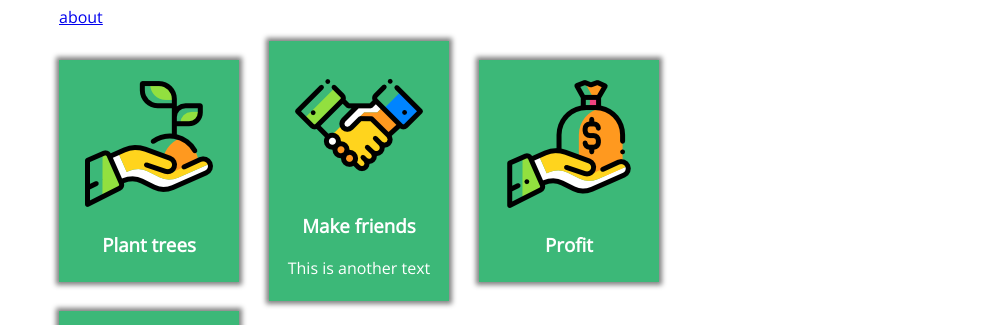
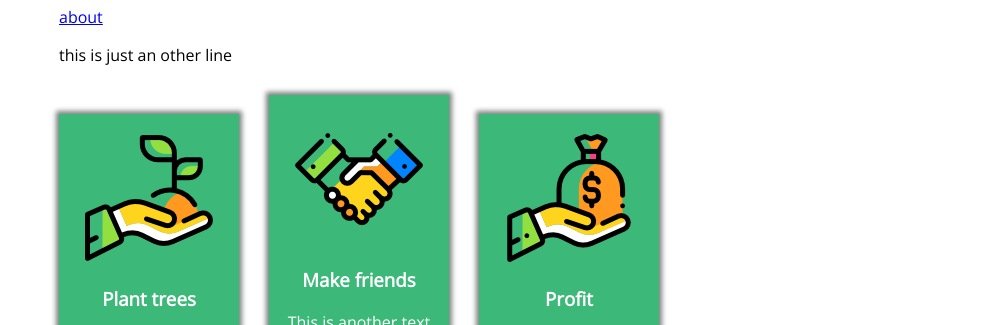
Before and after one commit to plaziragazzo/StayAtHome_gittproba, a plain HTML site: page index.html in a window 1280 px wide. Shown: the part 80-405 px from the top of the page, without its empty margins (281-1280 px from the left). Drawn offline with nearby package versions, Linux system fonts and the light colour scheme.

Commit message:
A very important paragraph added.
mkjk

```diff
--- a/index.html
+++ b/index.html
@@ -12,6 +12,8 @@
   <h1>Awesome Landing Page</h1>
 
   <a href="about.html" target="_blank">about</a>
+
+  <p>this is just an other line</p>
 
   <div class="card-holder">
     <div class="card">
```
